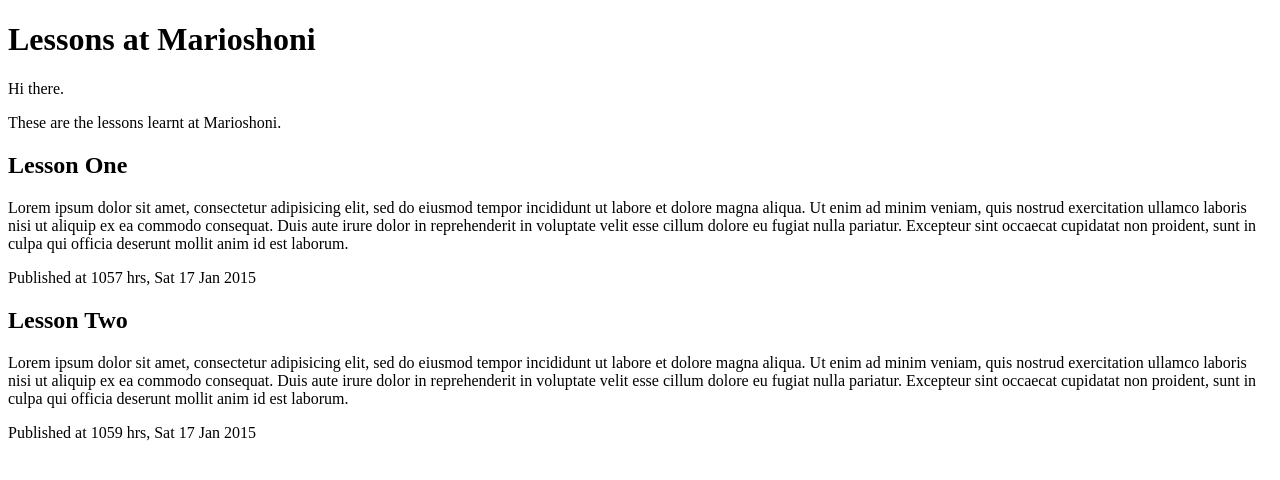
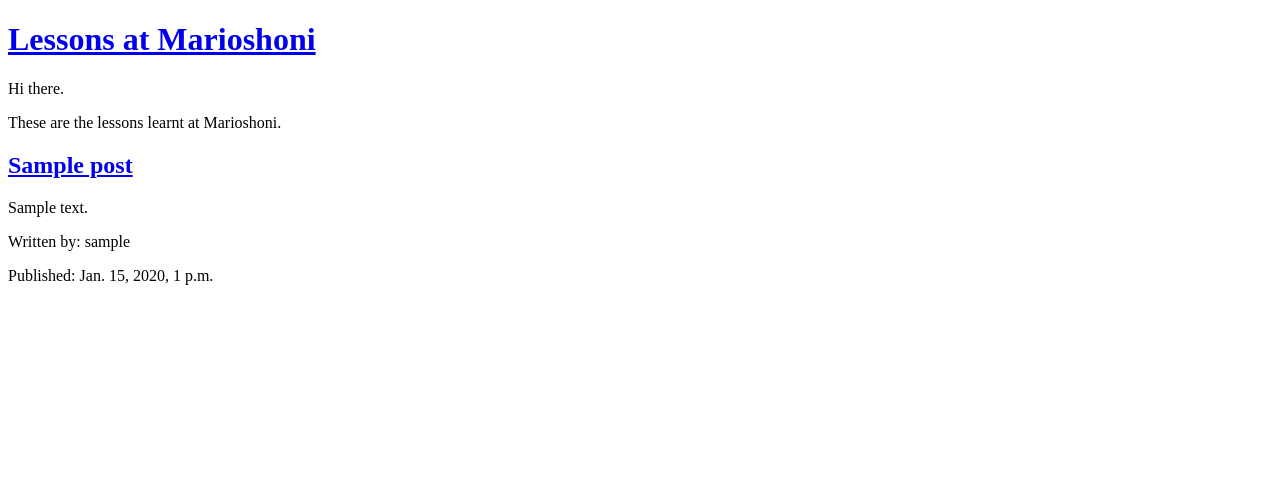
Before and after one commit to Waiyaki/django-girls-tutorial-with-improvements, a Django app: page / in a window 1280 px wide. Shown: the top 480 px of the page. Run offline with Django 3.2, Linux system fonts and the light colour scheme; tables that the repository leaves empty hold one stand-in row (values such as "Sample post").

Commit message:
Added templates instead of static html

```diff
--- a/blog/templates/blog/post_list.html
+++ b/blog/templates/blog/post_list.html
@@ -5,41 +5,20 @@
     </head>
     <body>
         <div>
-            <h1>Lessons at Marioshoni</h1>
+            <h1><a href="#">Lessons at Marioshoni</a></h1>
         </div>
         <div>
             <p>Hi there.</p>
             <p>These are the lessons learnt at Marioshoni.</p>
         </div>
 
-        <div>
-            <h2>Lesson One</h2>
-            <p>
-                Lorem ipsum dolor sit amet, consectetur adipisicing elit, sed do eiusmod
-                tempor incididunt ut labore et dolore magna aliqua. Ut enim ad minim veniam,
-                quis nostrud exercitation ullamco laboris nisi ut aliquip ex ea commodo
-                consequat. Duis aute irure dolor in reprehenderit in voluptate velit esse
-                cillum dolore eu fugiat nulla pariatur. Excepteur sint occaecat cupidatat non
-                proident, sunt in culpa qui officia deserunt mollit anim id est laborum.
-            </p>
-            <p>
-                Published at 1057 hrs, Sat 17 Jan 2015
-            </p>
-        </div>
-
-        <div>
-            <h2>Lesson Two</h2>
-            <p>
-                Lorem ipsum dolor sit amet, consectetur adipisicing elit, sed do eiusmod
-                tempor incididunt ut labore et dolore magna aliqua. Ut enim ad minim veniam,
-                quis nostrud exercitation ullamco laboris nisi ut aliquip ex ea commodo
-                consequat. Duis aute irure dolor in reprehenderit in voluptate velit esse
-                cillum dolore eu fugiat nulla pariatur. Excepteur sint occaecat cupidatat non
-                proident, sunt in culpa qui officia deserunt mollit anim id est laborum.
-            </p>
-            <p>
-                Published at 1059 hrs, Sat 17 Jan 2015
-            </p>
-        </div>
+        {% for post in posts %}
+            <div>
+                <h2><a href="#">{{ post.title }}</a></h2>
+                <p>{{ post.text | linebreaks }}</p>
+                <p>Written by: {{ post.author }}</p>
+                <p>Published: {{ post.published_date }}</p>
+            </div>
+        {% endfor %}
     </body>
 </html>
--- a/blog/views.py
+++ b/blog/views.py
@@ -1,5 +1,9 @@
 from django.shortcuts import render
 
+from .models import Post
 
 def post_list(request):
-    return render(request, 'blog/post_list.html', {})
+    posts = Post.objects.filter(
+        published_date__isnull=False).order_by(
+        "-created_date")
+    return render(request, 'blog/post_list.html', {'posts': posts})
```
